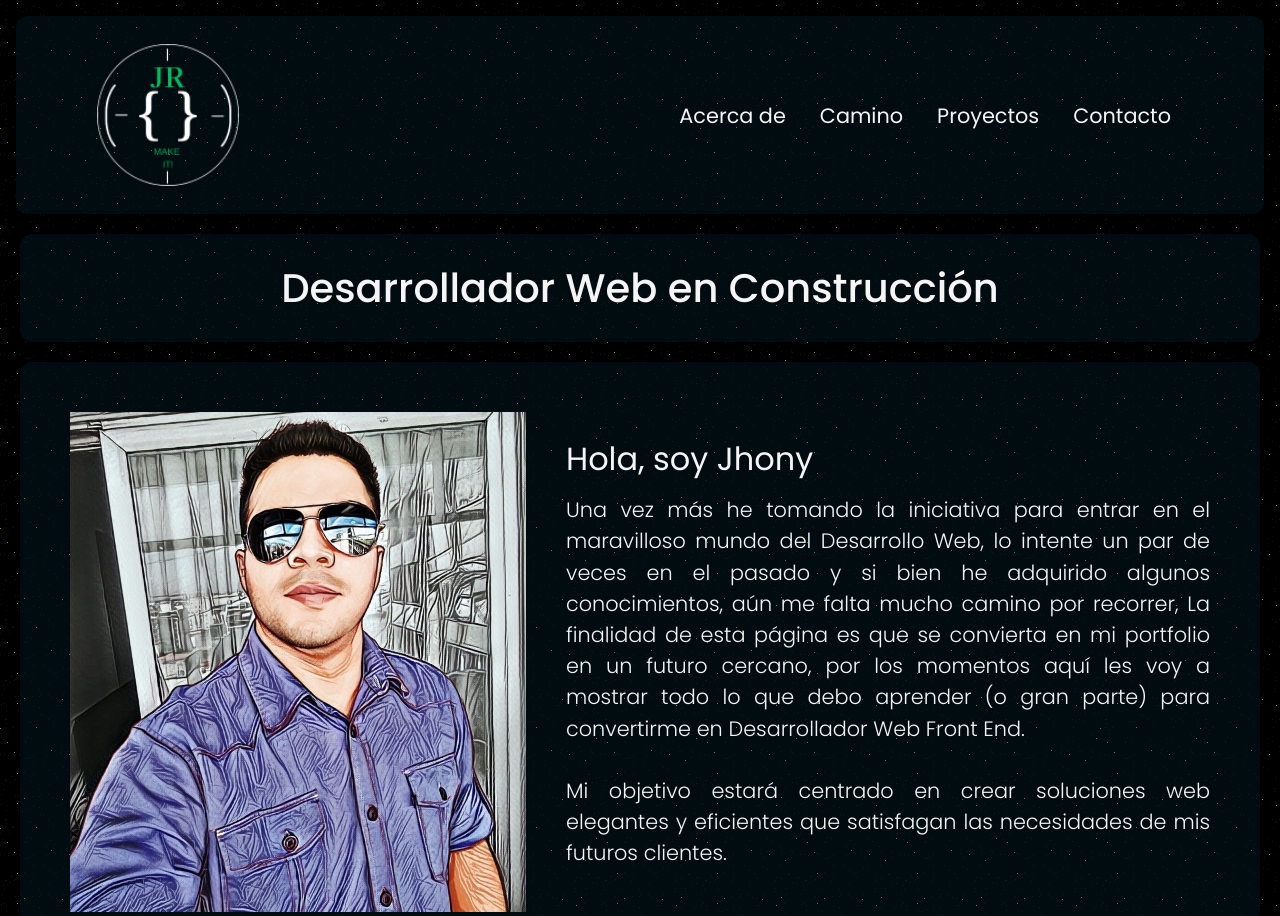
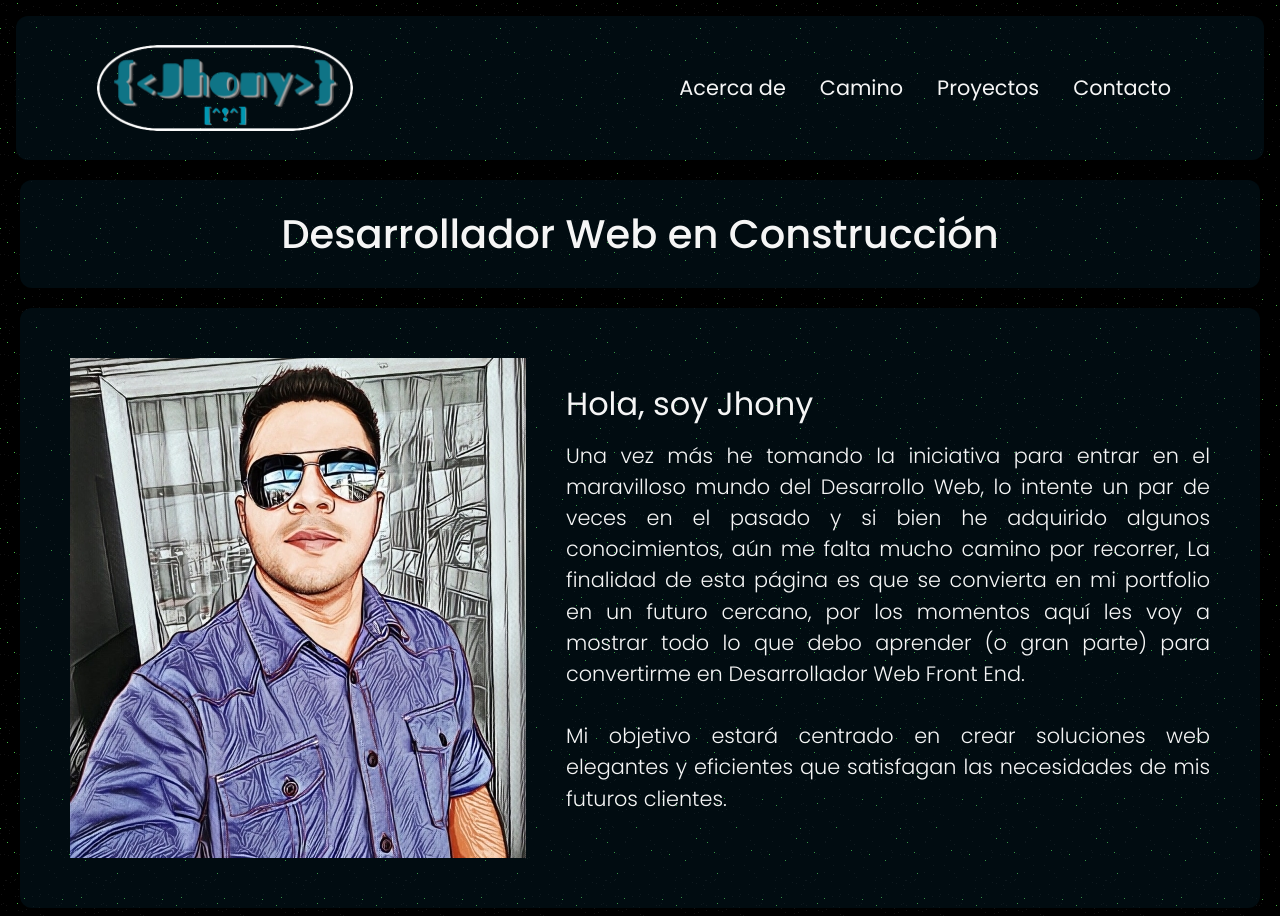
Before and after one commit to jhonyrequena/PreEntrega3Requena, a plain HTML site: page index.html in a window 1280 px wide. Shown: the top 916 px of the page. Drawn offline with nearby package versions, Linux system fonts and the light colour scheme.

Commit message:
Probando cambios en el logo

```diff
--- a/index.html
+++ b/index.html
@@ -17,7 +17,7 @@
             <div class="container">
             <!-- El logo siempre nos lleva al inicio -->
               <a class="navbar-brand" href="index.html">
-                <img class="logo" src="img/logo2.png" alt="Logo Jhony Dev">
+                <img class="logo" src="img/_JR___1_-removebg-preview.png" alt="Logo Jhony Dev">
               </a>
               <button class="navbar-toggler" type="button" data-bs-toggle="collapse" data-bs-target="#navbarNav" aria-controls="navbarNav" aria-expanded="false" aria-label="Toggle navigation">
                 <svg xmlns="http://www.w3.org/2000/svg" width="64" height="64" fill="lightBlue" class="bi bi-list" viewBox="0 0 16 16">
```
Also changed, not shown: img/_JR___1_-removebg-preview.png (added).
